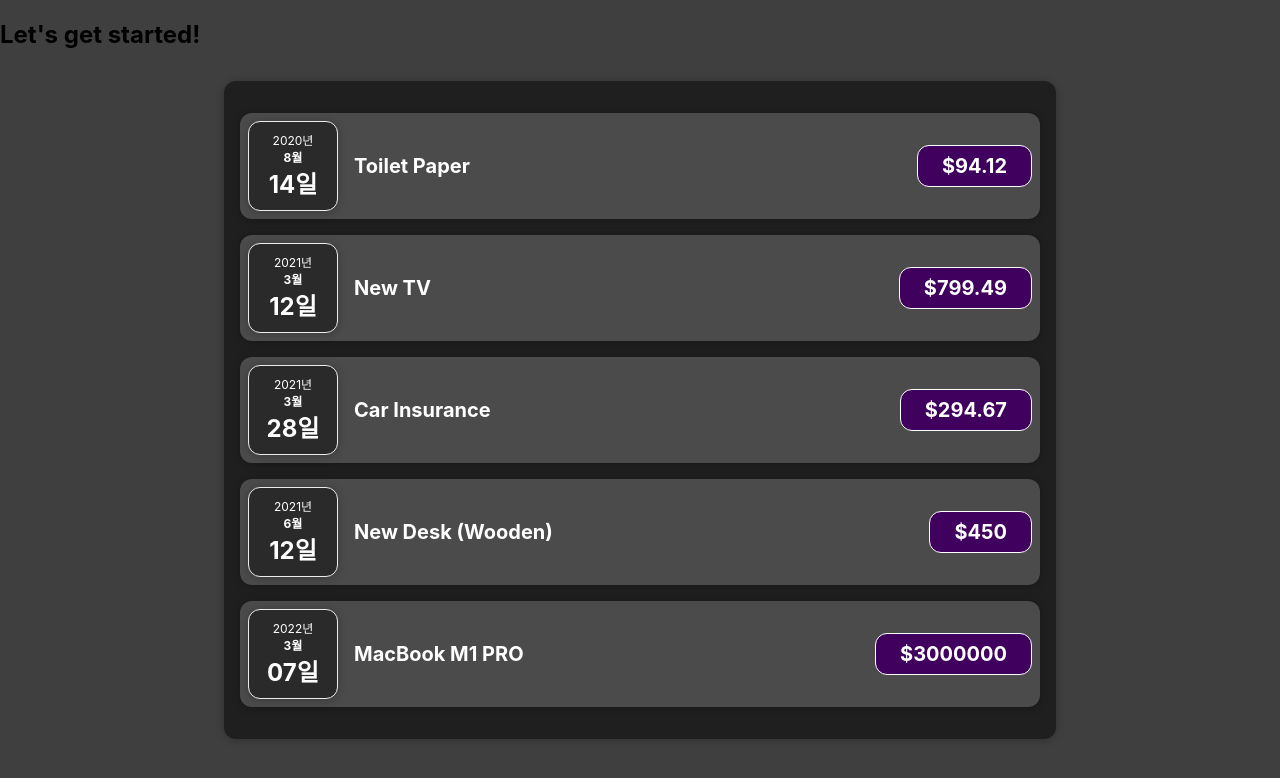
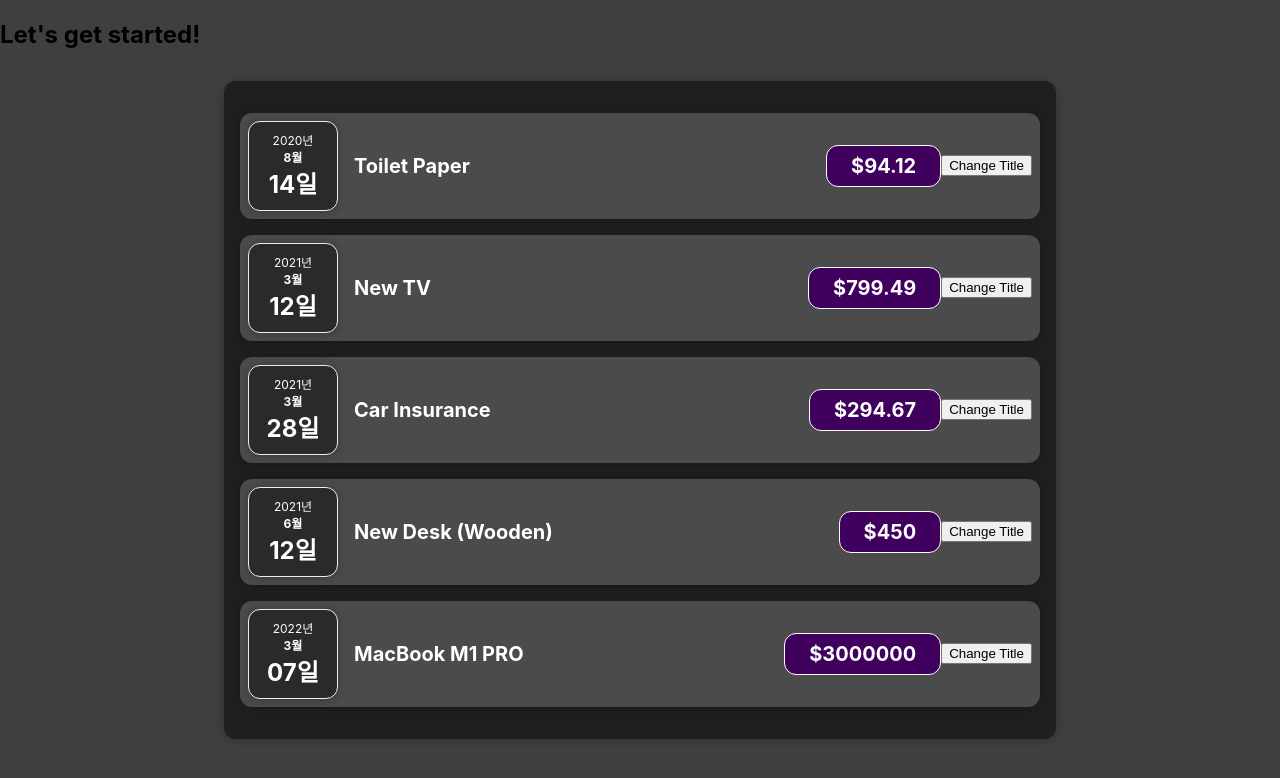
Before and after one commit to choi5798/my-react, a React (Create React App) app: page / in a window 1280 px wide. Shown: the top 778 px of the page. Built offline with nearby package versions, Linux system fonts and the light colour scheme.

Commit message:
Add useState to ExpenseItem component

```diff
--- a/src/components/Expenses/ExpenseItem.js
+++ b/src/components/Expenses/ExpenseItem.js
@@ -1,3 +1,4 @@
+import React, { useState } from "react";
 import ExpenseDate from "./ExpenseDate";
 import "./ExpenseItem.css";
 import Card from "../UI/Card";
@@ -9,15 +10,28 @@
   // html의 class속성 -> className으로 대체되었다. js에서도 class가 쓰이니깐.
   // html태그의 속성값을 전달 받을 때: props 사용!! (각 컴포넌트의 파라미터는 오직 한 개만 존재해야 함)
 
+  const [title, setTitle] = useState(props.title); // naming convention
+  //useState는 항상 2개의 return값을 배열 형태로 가짐.
+  //첫번째는 해당 변수의 값, 두번째는 해당 변수를 바꿀 수 있는 함수(중요!!)
+
+  const clickHandler = () => {
+    // naming convention of event-listener: 행동(소문자로)+Handler 붙이기
+    setTitle("Updated!!"); // 변수에 값을 대입하지 않고(title = 'Updated!!') 함수로 값을 바꾸는 이유:
+    // 이 함수를 부르는 것이 해당 변수에 값을 바로 대입하는 게 아니라, 이 컴포넌트(여기서는 ExpenseItem)를 다시 로딩한다.
+    console.log(title); // 변수에 값을 바로 대입하는게 아니라 컴포넌트를 다시 부르기 때문에
+    // 직후에 출력을 하면 새 값이 반영 안된 상태라서 결국 예전 값이 나온다(js의 비동기성과 비슷)
+  };
+
   return (
     <Card className="expense-item">
-      <ExpenseDate date={props.date}/>
+      <ExpenseDate date={props.date} />
       <div className="expense-item__description">
-        <h2>{props.title}</h2>
+        <h2>{title}</h2>
         <div className="expense-item__price">${props.amount}</div>
       </div>
+      <button onClick={clickHandler}>Change Title</button>
     </Card>
   );
-}
+};
 
 export default ExpenseItem;
```
